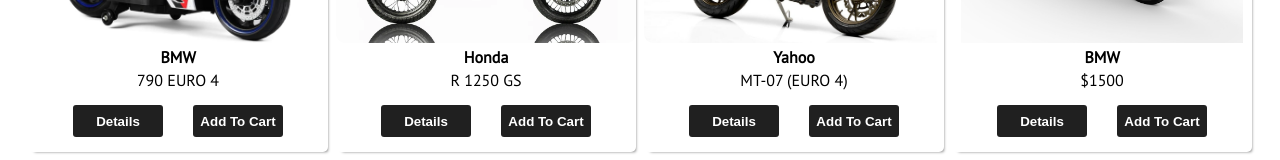
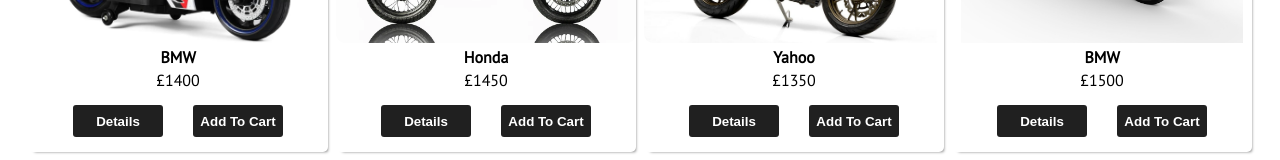
Before and after one commit to danielmututa/All-bikes, a React (Create React App) app: page /Rentabike in a window 1280 px wide. Shown: the part 453-613 px from the top of the page. Built offline with nearby package versions, Linux system fonts and the light colour scheme.

Commit message:
creating addtocart

```diff
--- a/src/Components/AddtoCartproducts/Productsfile.js
+++ b/src/Components/AddtoCartproducts/Productsfile.js
@@ -40,6 +40,7 @@
     return(
       <Productsrent
         key={item.id}
+        id = {item.id}
        price = {item.price}
         image = {item.image}
         type = {item.type}
@@ -108,104 +109,3 @@
 
 
  export default  Productsfile
-
-
-
-
-
-
-
-
-
-
-
-//  import React, { createContext, useContext, useState } from 'react';
-
-// const CartContext = createContext();
-
-// export const CartProvider = ({ children }) => {
-//   const [cartItems, setCartItems] = useState([]);
-
-//   const addItem = (item) => {
-//     setCartItems((prevItems) => [...prevItems, item]);
-//   };
-
-//   return (
-//     <CartContext.Provider value={{ cartItems, addItem }}>
-//       {children}
-//     </CartContext.Provider>
-//   );
-// };
-
-// export const useCart = () => {
-//   return useContext(CartContext);
-// };
-
-
-
-// import { Routes, Route } from 'react-router-dom';
-// import './App.css';
-// import About from './Components/About/About';
-// import Home from './Components/Home/Home';
-// import Navbar from './Components/Navbar/Navbar';
-// import Oderstock from './Components/Oderstock/Oderstock';
-// import Nomatch from './Components/Nomatch/Nomatch';
-// import Products from './Components/Products/Products';
-// import Footer from './Components/Footer/Footer';
-// import { CartProvider } from 'react-use-cart'; // Ensure this is the correct import
-// import Productsfile from './Components/AddtoCartproducts/Productsfile';
-// import Carttab from './Components/AddtoCartproducts/Carttab';
-
-// function App() {
-//   return (
-//     <div className="App">
-//       <>
-//         <Navbar />
-//         <CartProvider>
-//           <Routes>
-//             <Route path='/' element={<Home />} />
-//             <Route path='about' element={<About />} />
-//             <Route path='oderstock' element={<Oderstock />} />
-//             <Route path='Rentabike' element={<Productsfile />} />
-//             <Route path='cart' element={<Carttab />} />
-//             <Route path='*' element={<Nomatch />} />
-//             <Route path='products' element={<Products />} />
-//           </Routes>
-//         </CartProvider>
-//         <Footer />
-//       </>
-//     </div>
-//   );
-// }
-
-// export default App;
-
-
-// import { CartProvider } from './context/CartContext'; // Adjust the path as necessary
-
-
-// /your-project
-// ├── /src
-// │   ├── /Components
-// │   │   ├── /AddtoCartproducts
-// │   │   │   ├── Productsfile.js
-// │   │   │   ├── Carttab.js
-// │   │   ├── /About
-// │   │   │   └── About.js
-// │   │   ├── /Home
-// │   │   │   └── Home.js
-// │   │   ├── /Navbar
-// │   │   │   └── Navbar.js
-// │   │   ├── /Footer
-// │   │   │   └── Footer.js
-// │   │   ├── /Products
-// │   │   │   └── Products.js
-// │   │   ├── /Oderstock
-// │   │   │   └── Oderstock.js
-// │   │   ├── /Nomatch
-// │   │   │   └── Nomatch.js
-// │   ├── /context
-// │   │   └── CartContext.js  // <-- Place your CartProvider here
-// │   ├── App.js
-// │   ├── index.js
-// ├── package.json
--- a/src/Components/AddtoCartproducts/Productsrent.js
+++ b/src/Components/AddtoCartproducts/Productsrent.js
@@ -1,74 +1,48 @@
-// import React, { useContext } from 'react';
-// import { ShopContext } from '../context/Shop-context';
-// // import {useCart} from 'react-use-cart'
-// const Productsrent = (props) => {
-
-// //  const {addItem} = useCart();
-
-// const {addToCart ,cartItems } = useContext(ShopContext)
-
-// const cartItemAmount = cartItems[props.id]
-//   return (
-
-
-//     <div className="Card--container">
-//     <img src={ require('../images/' + props.image)} alt="" />
-
-//  <div className="text">
-//     <p className="type">{props.type}</p>
-//     <p>{props.price}</p>
-
-//     <div className="add--details">
-//       <button className=' b-details-add'> {props.details} </button>
-//       <button  className='b-details-add' onClick={() =>   addToCart(props.id)}>{props.add} {cartItemAmount > 0 && <>`(${cartItemAmount})` </>}</button>
-//       {/* <button onClick={() => addItem(props.item)} className='b-details-add'>{props.add}</button> */}
-//     </div>
-//  </div>
-
-
-
-// </div>
-
-
-
-//   )
-// }
-
-// export default Productsrent
-
-
-
-
 import React, { useContext } from 'react';
 import { ShopContext } from '../context/Shop-context';
+// import {useCart} from 'react-use-cart'
+const Productsrent = (props) => {
 
-const Productsrent = (props) => {
-  const { addToCart, cartItems } = useContext(ShopContext);
-  console.log('Productsrent rendered with props:', props);
-  console.log('Current cartItems in Productsrent:', cartItems);
+//  const {addItem} = useCart();
+
+const {addToCart ,cartItems } = useContext(ShopContext)
 
 const cartItemAmount = cartItems[props.id] || 0;
 
 const handleAddToCart = () => {
-    console.log('Add to cart button clicked for id:', props.id);
+  console.log('Adding to cart:', props.id);
   addToCart(props.id);
 };
 
+
   return (
+
+
     <div className="Card--container">
-      <img src={require('../images/' + props.image)} alt="" />
+    <img src={ require('../images/' + props.image)} alt="" />
+
  <div className="text">
     <p className="type">{props.type}</p>
-        <p>{props.price}</p>
+    <p>£{props.price}</p>
+
     <div className="add--details">
-          <button className='b-details-add'>{props.details}</button>
+      <button className=' b-details-add'> {props.details} </button>
+
       <button className='b-details-add' onClick={handleAddToCart}>
             {props.add} {cartItemAmount > 0 && `(${cartItemAmount})`}
           </button>
+      {/* <button  className='b-details-add' onClick={() =>   addToCart(props.id)}>{props.add} {cartItemAmount > 0 && <>`(${cartItemAmount})` </>}</button> */}
+      {/* <button onClick={() => addItem(props.item)} className='b-details-add'>{props.add}</button> */}
     </div>
  </div>
+
+
+
 </div>
-  );
+
+
+
+  )
 }
 
-export default Productsrent;
+export default Productsrent
--- a/src/Components/Datafile/Datafile.js
+++ b/src/Components/Datafile/Datafile.js
@@ -7,7 +7,7 @@
       id:'1',
     image:'bmw1.jpg',
     add:'Add To Cart',
-    price: '790 EURO 4',
+    price: '1400',
     type: "BMW",
     name:'Roadbike',
     show:"Show Bike",
@@ -19,7 +19,7 @@
       id:'2',
     image:'honda1.webp',
     add:'Add To Cart',
-    price: 'R 1250 GS',
+    price: '1450',
     name:'Dirtbike',
     show:"Show Bike",
     type: "Honda",
@@ -31,7 +31,7 @@
       id:'3',
     image:'yahoo1.jpg',
     add:'Add To Cart',
-    price: 'MT-07 (EURO 4)',
+    price: '1350',
     name:'Roadbike',
     type: "Yahoo",
     show:"Show Bike",
@@ -43,7 +43,7 @@
       id:'4',
     image:'bmw2.jpg',
     add:'Add To Cart',
-    price: '$1500',
+    price: '1500',
     type: "BMW",
     name:'Thriller',
     show:"Show Bike",
@@ -56,7 +56,7 @@
       id:'5',
     image:'bmw3.webp',
     add:'Add To Cart',
-    price: '790 EURO 5',
+    price: '1300',
     name:'Offroad',
     type: "BMW",
     show:"Show Bike",
@@ -69,7 +69,7 @@
       id:'6',
     image:'bmw4.jpg',
     add:'Add To Cart',
-    price: '800 EURO 6',
+    price: '1250',
     name:'Roadbike',
     show:"Show Bike",
     type: "BMW",
@@ -82,7 +82,7 @@
       id:'7',
     image:'honda2.png',
     add:'Add To Cart',
-    price: 'MT-07 (EURO 6)',
+    price: '1350',
     name:'Thriller',
     type: "Honda",
     show:"Show Bike",
@@ -95,7 +95,7 @@
       id:'8',
     image:'honda3.webp',
     add:'Add To Cart',
-    price: 'MT-08 (EURO 9)',
+    price: '3000',
     name:'Offroad',
     show:"Show Bike",
     type: "Honda",
@@ -108,7 +108,7 @@
       id:'9',
     image:'honda4.png',
     add:'Add To Cart',
-    price: 'Marlin 6',
+    price: '3000',
     name:'Roadbike',
     show:"Show Bike",
     type: "Honda",
@@ -120,7 +120,7 @@
       id:'11',
     image:'yahoo2.jpg',
     add:'Add To Cart',
-    price: 'SpectratOn CF 7',
+    price: '2400',
     name:'Dirtbike',
     show:"Show Bike",
     type: "Yahoo",
@@ -132,7 +132,7 @@
       id:'12',
     image:'yahoo3.webp',
     add:'Add To Cart',
-    price: 'Farley 5',
+    price: '4500',
     name:'Dirtbike',
     show:"Show Bike",
     type: "Yahoo",
@@ -144,7 +144,7 @@
       id:'13',
     image:'yahoo4.jpg',
     add:'Add To Cart',
-    price: 'Fatham 291',
+    price: '3100',
     name:'Roadbike',
     show:"Show Bike",
     type: "Yahoo",
@@ -157,7 +157,7 @@
       id:'14',
     image:'bmw5.jpg',
     add:'Add To Cart',
-    price: 'Fatham 291',
+    price: '3200',
     name:'Roadbike',
     show:"Show Bike",
     type: "BMW",
@@ -170,7 +170,7 @@
       id:'15',
     image:'bmw6.jpg',
     add:'Add To Cart',
-    price: 'Fatham 291',
+    price: '3300',
     name:'Roadbike',
     show:"Show Bike",
     type: "BMW",
@@ -183,7 +183,7 @@
       id:'16',
     image:'bmw7.webp',
     add:'Add To Cart',
-    price: 'Fatham 291',
+    price: '1600',
     name:'Roadbike',
     show:"Show Bike",
     type: "BMW",
@@ -196,7 +196,7 @@
       id:'17',
     image:'yahoo4.jpg',
     add:'Add To Cart',
-    price: 'Fatham 291',
+    price: '2800',
     name:'Roadbike',
     show:"Show Bike",
     type: "Yahoo",
@@ -209,7 +209,7 @@
       id:'18',
     image:'yahoo5.webp',
     add:'Add To Cart',
-    price: 'Fatham 291',
+    price: '3300',
     name:'Roadbike',
     show:"Show Bike",
     type: "Yahoo",
@@ -222,7 +222,7 @@
       id:'19',
     image:'honda6.webp',
     add:'Add To Cart',
-    price: 'Fatham 291',
+    price: '3300',
     name:'Roadbike',
     show:"Show Bike",
     type: "Honda",
@@ -235,7 +235,7 @@
       id:'20',
     image:'honda7.webp',
     add:'Add To Cart',
-    price: 'Fatham 291',
+    price: '4300',
     name:'Roadbike',
     show:"Show Bike",
     type: "Honda",
@@ -248,7 +248,7 @@
       id:'21',
     image:'honda8.webp',
     add:'Add To Cart',
-    price: 'Fatham 291',
+    price: '2300',
     name:'Roadbike',
     show:"Show Bike",
     type: "Honda",
@@ -261,7 +261,7 @@
       id:'22',
     image:'yahoo6.jpg',
     add:'Add To Cart',
-    price: 'Fatham 291',
+    price: '1300',
     name:'Roadbike',
     show:"Show Bike",
     type: "Yahoo",
@@ -274,7 +274,7 @@
       id:'23',
     image:'bmw8.png',
     add:'Add To Cart',
-    price: 'Fatham 291',
+    price: '3000',
     name:'Roadbike',
     show:"Show Bike",
     type: "BMW",
@@ -287,7 +287,7 @@
       id:'24',
     image:'honda9.webp',
     add:'Add To Cart',
-    price: 'Fatham 291',
+    price: '2000',
     name:'Roadbike',
     show:"Show Bike",
     type: "Honda",
@@ -300,7 +300,7 @@
       id:'25',
     image:'yahoo7.jpg',
     add:'Add To Cart',
-    price: 'Fatham 291',
+    price: '1000',
     name:'Roadbike',
     show:"Show Bike",
     type: "Yahoo",
@@ -313,7 +313,7 @@
       id:'26',
     image:'bmwb1.jpg',
     add:'Add To Cart',
-    price: 'Fatham 291',
+    price: '100',
     name:'Roadbike',
     show:"Show Bike",
     type: "BMW",
@@ -326,7 +326,7 @@
       id:'27',
     image:'honda10.jpg',
     add:'Add To Cart',
-    price: 'Fatham 291',
+    price: '1900',
     name:'Roadbike',
     show:"Show Bike",
     type: "Honda",
@@ -339,7 +339,7 @@
       id:'28',
     image:'yohoo8.jpg',
     add:'Add To Cart',
-    price: 'Fatham 291',
+    price: '2100',
     name:'Roadbike',
     show:"Show Bike",
     type: "Yahoo",
@@ -352,7 +352,7 @@
       id:'29',
     image:'yahoo9.jpg',
     add:'Add To Cart',
-    price: 'Fatham 291',
+    price: '1700',
     name:'Roadbike',
     show:"Show Bike",
     type: "Yahoo",
@@ -365,7 +365,7 @@
       id:'30',
     image:'honda11.png',
     add:'Add To Cart',
-    price: 'Fatham 291',
+    price: '1500',
     name:'Roadbike',
     show:"Show Bike",
     type: "Yahoo",
@@ -378,7 +378,7 @@
       id:'31',
     image:'bmwb2.jpg',
     add:'Add To Cart',
-    price: 'Fatham 291',
+    price: '120',
     name:'Roadbike',
     show:"Show Bike",
     type: "BMW",
@@ -391,7 +391,7 @@
       id:'32',
     image:'honda12.webp',
     add:'Add To Cart',
-    price: 'Fatham 291',
+    price: '4500',
     name:'Roadbike',
     show:"Show Bike",
     type: "Honda",
@@ -404,7 +404,7 @@
       id:'33',
     image:'bmwb3.jpg',
     add:'Add To Cart',
-    price: 'Fatham 291',
+    price: '95',
     name:'Roadbike',
     show:"Show Bike",
     type: "BMW",
@@ -417,7 +417,7 @@
       id:'34',
     image:'honda13.webp',
     add:'Add To Cart',
-    price: 'Fatham 291',
+    price: '3100',
     name:'Roadbike',
     show:"Show Bike",
     type: "Honda",
@@ -430,7 +430,7 @@
       id:'35',
     image:'bmwb4.jpg',
     add:'Add To Cart',
-    price: 'Fatham 291',
+    price: '100',
     name:'Roadbike',
     show:"Show Bike",
     type: "BMW",
@@ -443,7 +443,7 @@
       id:'36',
     image:'honda14.jpg',
     add:'Add To Cart',
-    price: 'Fatham 291',
+    price: '2400',
     name:'Roadbike',
     show:"Show Bike",
     type: "Honda",
@@ -456,7 +456,7 @@
       id:'37',
     image:'hondab1.webp',
     add:'Add To Cart',
-    price: 'Fatham 291',
+    price: '80',
     name:'Roadbike',
     show:"Show Bike",
     type: "Honda",
@@ -469,7 +469,7 @@
       id:'38',
     image:'honda15.webp',
     add:'Add To Cart',
-    price: 'Fatham 291',
+    price: '3200',
     name:'Roadbike',
     show:"Show Bike",
     type: "Honda",
@@ -482,7 +482,7 @@
       id:'39',
     image:'hondab2.webp',
     add:'Add To Cart',
-    price: 'Fatham 291',
+    price: '105',
     name:'Roadbike',
     show:"Show Bike",
     type: "Honda",
@@ -495,7 +495,7 @@
       id:'40',
     image:'honda16.png',
     add:'Add To Cart',
-    price: 'Fatham 291',
+    price: '3000',
     name:'Roadbike',
     show:"Show Bike",
     type: "Honda",
@@ -508,7 +508,7 @@
       id:'41',
     image:'hondab3.jpg',
     add:'Add To Cart',
-    price: 'Fatham 291',
+    price: '90',
     name:'Roadbike',
     show:"Show Bike",
     type: "Honda",
@@ -520,7 +520,7 @@
       id:'42',
     image:'honda17.png',
     add:'Add To Cart',
-    price: 'Fatham 291',
+    price: '3300',
     name:'Roadbike',
     show:"Show Bike",
     type: "Honda",
@@ -532,7 +532,7 @@
       id:'43',
     image:'hondab4.jpg',
     add:'Add To Cart',
-    price: 'Fatham 291',
+    price: '100',
     name:'Roadbike',
     show:"Show Bike",
     type: "Honda",
@@ -544,7 +544,7 @@
       id:'44',
     image:'hondab4.jpg',
     add:'Add To Cart',
-    price: 'Fatham 291',
+    price: '100',
     name:'Roadbike',
     show:"Show Bike",
     type: "Honda",
@@ -556,7 +556,7 @@
       id:'45',
     image:'hondab5.webp',
     add:'Add To Cart',
-    price: 'Fatham 291',
+    price: '120',
     name:'Roadbike',
     show:"Show Bike",
     type: "Honda",
@@ -568,7 +568,7 @@
       id:'46',
     image:'hondab6.webp',
     add:'Add To Cart',
-    price: 'Fatham 291',
+    price: '130',
     name:'Roadbike',
     show:"Show Bike",
     type: "Honda",
```
Also changed, not shown: src/App.css (+69 -0 lines), src/Components/AddtoCartproducts/Cartitem.jsx (+25 -35 lines), src/Components/AddtoCartproducts/Carttab.js (+29 -50 lines), src/Components/context/Shop-context.jsx (+52 -50 lines). Lines whose indentation alone changed are shown as unchanged.
